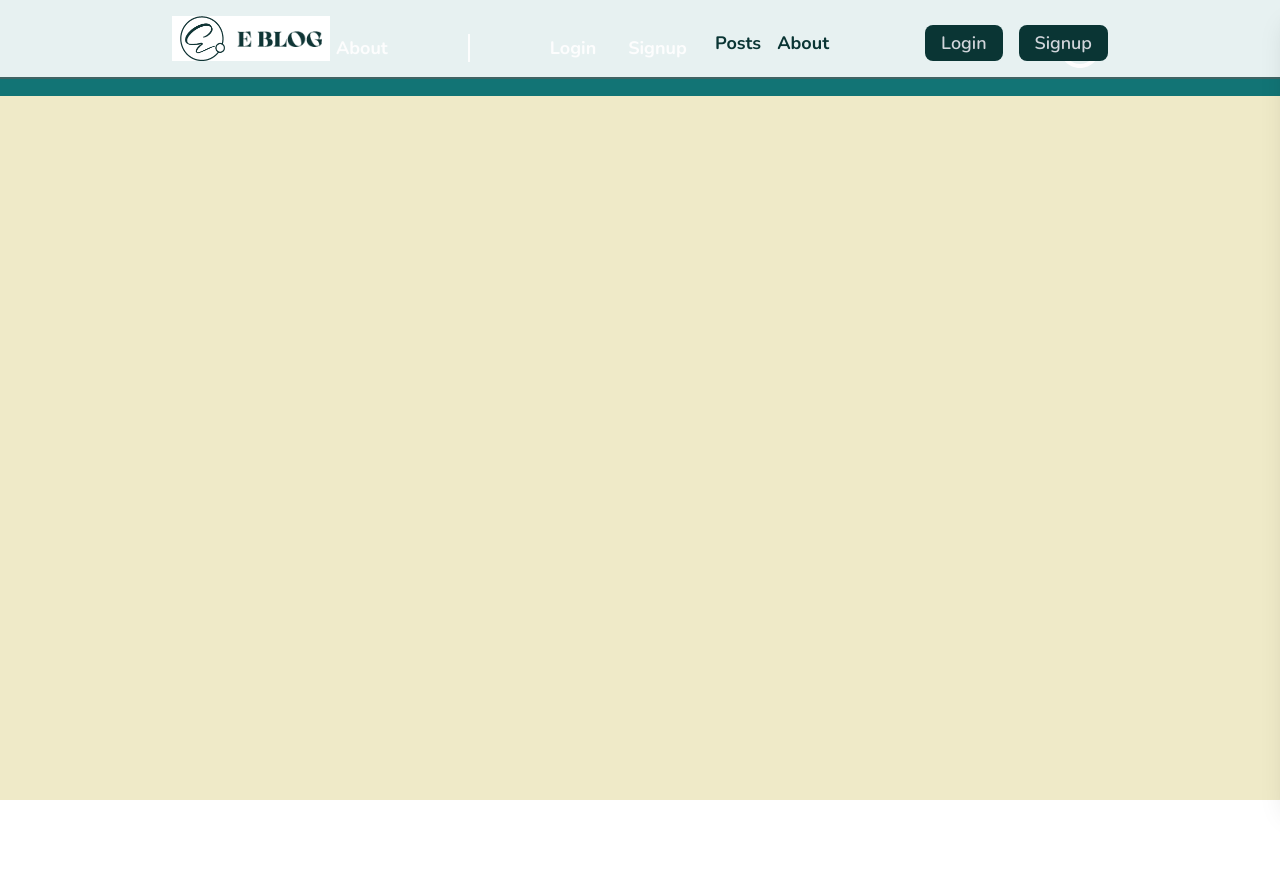
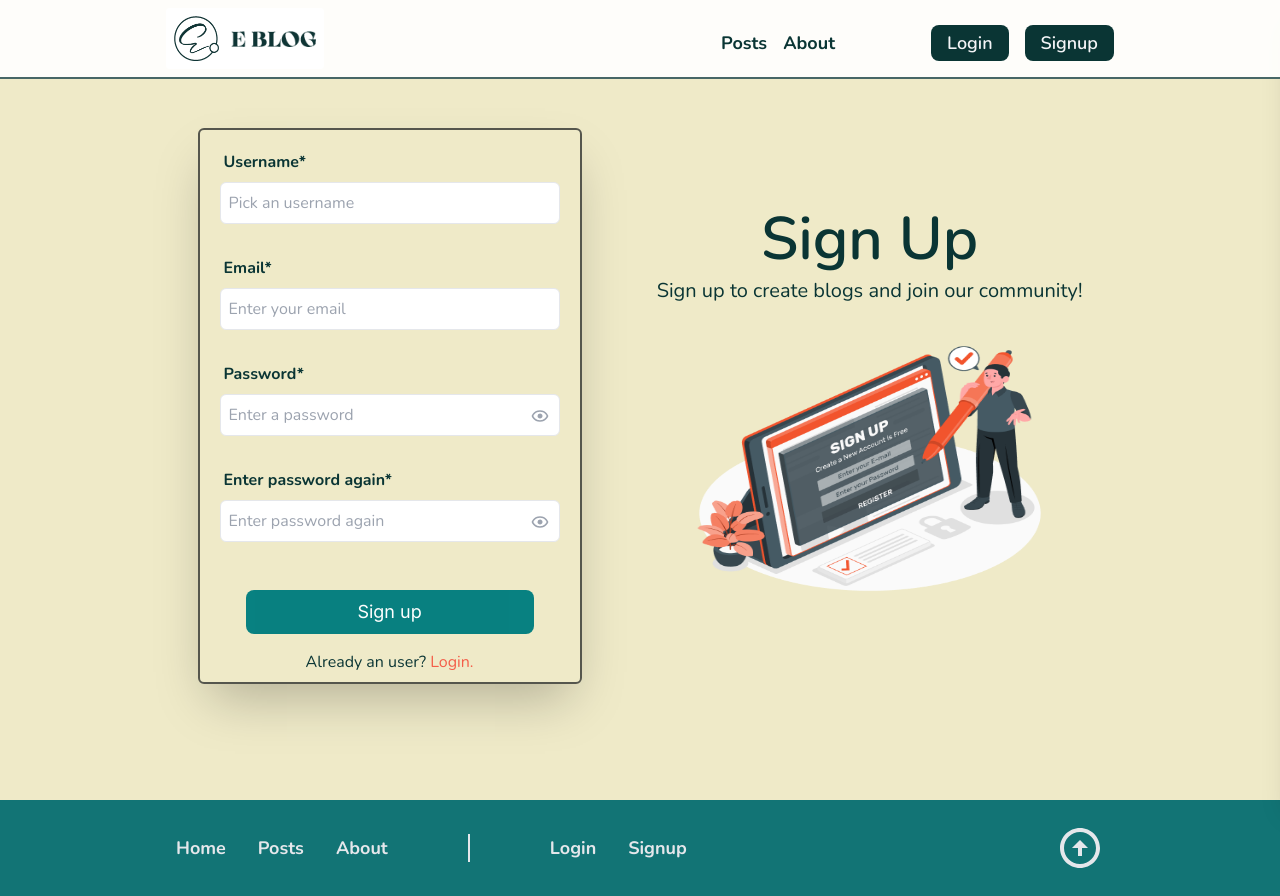
Before and after one commit to AEmre23/my-blog, a Next.js app: page /Signup in a window 1280 px wide. Before the commit the page ends 800 px from the top, so only its background shows below. Built offline with nearby package versions, Linux system fonts and the light colour scheme; no server answers; the database is empty.

Commit message:
blog page created, delete system activeted, visual changes and minor bug fixes

```diff
--- a/pages/Login.js
+++ b/pages/Login.js
@@ -105,16 +105,16 @@ const Login = () => {
           variants={container1}
           initial="hidden"
           animate="show"
-          className={`${loading ? 'blur-[3px]' : ''} flex flex-col shadow-2xl gap-10 mobile:gap-8 border-2 rounded-md border-l-text dark:border-scolor p-3 mobile:pb-24 my-4 w-96 mobile:w-full relative`}
+          className={`${loading ? 'blur-[3px]' : ''} flex flex-col shadow-2xl gap-10 mobile:gap-8 border-2 rounded-md border-bhover dark:border-scolor p-3 mobile:pb-24 my-4 w-96 mobile:w-full relative`}
         >
           <m.div variants={containerChild} className="flex flex-col gap-2 relative">
-            <label className={`font-semibold ml-1`}>Email</label>
-            <input autoComplete="email"  ref={email} className={`${validEmail ? 'border-current' : 'border-red-600'} p-2 focus:outline-green-400 rounded-md border text-black placeholder:text-gray-400`} type='text' placeholder='Enter your email' />
+            <label className={`font-bold ml-1`}>Email</label>
+            <input autoComplete="email"  ref={email} className={`${validEmail ? '' : 'border-red-600'} p-2 rounded-md border text-black placeholder:text-gray-400`} type='text' placeholder='Enter your email' />
             {validEmail ? null : <div className="absolute text-red-600 -bottom-6 left-1">{error}</div>}
           </m.div>
           <m.div variants={containerChild} className="flex flex-col gap-2 relative">
-            <label className={`font-semibold ml-1`}>Password</label>
-            <input ref={password} className={`${validPassword ? 'border-current' : 'border-red-600'} p-2 focus:outline-green-400 rounded-md border text-black placeholder:text-gray-400 `} type='password' placeholder='Enter your password' />
+            <label className={`font-bold ml-1`}>Password</label>
+            <input ref={password} className={`${validPassword ? '' : 'border-red-600'} p-2 rounded-md border text-black placeholder:text-gray-400 `} type='password' placeholder='Enter your password' />
             {showPassword ? <BiShow onClick={passwordShower} className="showhide" /> : <BiHide onClick={passwordShower} className="showhide" /> }
             {validPassword ? null : <div className="absolute text-red-600 -bottom-6 left-1">{error}</div>}
           </m.div>
--- a/pages/Signup.js
+++ b/pages/Signup.js
@@ -160,24 +160,24 @@ const Signup = () => {
           className={`${loading ? 'blur-[2px]' : ''} flex flex-col shadow-2xl gap-8 border-2 rounded-md border-l-text/75 pb-12 dark:border-scolor p-5 my-4 w-96 mobile:w-full relative`}
         >
           <m.div variants={containerChild} className="flex flex-col gap-2 relative">
-            <label className={`font-semibold ml-1`}>Username*</label>
-            <input ref={username} className={`${validUsername ? 'border-current' : 'border-red-600'} p-2 focus:outline-green-400 rounded-md border text-black placeholder:text-gray-400`} type='text' placeholder='Pick an username' />
+            <label className={`font-bold ml-1`}>Username*</label>
+            <input ref={username} className={`${validUsername ? '' : 'border-2 border-red-600'} p-2 rounded-md border text-black placeholder:text-gray-400`} type='text' placeholder='Pick an username' />
           {validUsername ? null : <div className="absolute text-red-600 -bottom-6 left-1">enter at least 2 letters</div>}
           </m.div>
           <m.div variants={containerChild} className="flex flex-col gap-2 relative">
-            <label className={`font-semibold ml-1`}>Email*</label>
-            <input ref={email} className={`${validEmail ? 'border-current' : 'border-red-600'} p-2 focus:outline-green-400 rounded-md border text-black placeholder:text-gray-400`} type='text' placeholder='Enter your email' />
+            <label className={`font-bold ml-1`}>Email*</label>
+            <input ref={email} className={`${validEmail ? '' : 'border-2 border-red-600'} p-2 rounded-md border text-black placeholder:text-gray-400`} type='text' placeholder='Enter your email' />
             {validEmail ? null : <div className="absolute text-red-600 -bottom-6 left-1">{mailError}</div>}
           </m.div>
           <m.div variants={containerChild} className="flex flex-col gap-2 relative">
-            <label className={`font-semibold ml-1`}>Password*</label>
-            <input ref={password1} className={`${validPassword ? 'border-current' : 'border-red-600'} p-2 focus:outline-green-400 rounded-md border text-black placeholder:text-gray-400 `} type='password' placeholder='Enter a password' />
+            <label className={`font-bold ml-1`}>Password*</label>
+            <input ref={password1} className={`${validPassword ? '' : 'border-2 border-red-600'} p-2 rounded-md border text-black placeholder:text-gray-400 `} type='password' placeholder='Enter a password' />
             {showPassword ? <BiShow onClick={passwordShower} className="showhide" /> : <BiHide onClick={passwordShower} className="showhide" /> }
             {validPassword ? null : <div className="absolute text-red-600 -bottom-6 left-1">{passwordError}</div>}
           </m.div>
           <m.div variants={containerChild} className="flex flex-col gap-2 relative">
-            <label className={`font-semibold ml-1`}>Enter password again*</label>
-            <input ref={password2} className={`${validPasswordCheck ? 'border-current' : 'border-red-600'} p-2 focus:outline-green-400 rounded-md border text-black placeholder:text-gray-400`} type='password' placeholder='Enter password again' />
+            <label className={`font-bold ml-1`}>Enter password again*</label>
+            <input ref={password2} className={`${validPasswordCheck ? '' : 'border-2 border-red-600'} p-2 rounded-md border text-black placeholder:text-gray-400`} type='password' placeholder='Enter password again' />
             {showPassword ? <BiShow onClick={passwordShower} className="showhide" /> : <BiHide onClick={passwordShower} className="showhide" /> }
             {validPasswordCheck ? null : <div className="absolute text-red-600 -bottom-6 left-1">{passwordError}</div>}
           </m.div>
--- a/pages/_app.js
+++ b/pages/_app.js
@@ -19,19 +19,19 @@ function AppComponent({ Component, pageProps, router }) {
   const dispatch = useDispatch()
   const postsCollectionRef = collection(db, "posts")
 
-  useEffect(() => {
   const getPosts = async () => {
     const data = await getDocs(postsCollectionRef)
     const sortedData = data.docs.map((doc) => ({ ...doc.data(), id: doc.id }))
-      setTimeout(()=>{
+    setTimeout(() => {
       dispatch(setPosts({
         data: sortedData,
-        isLoading:false
+        isLoading: false
       }))
-      },2500)
+    }, 2500)
   }
+
+  useEffect(() => {
     getPosts()
-
   }, []);
 
   useEffect(() => {
@@ -40,6 +40,7 @@ function AppComponent({ Component, pageProps, router }) {
         dispatch(setLogin({
           name: currentUser.displayName,
           email: currentUser.email,
+          id: currentUser.uid
         }))
       }
     })
@@ -53,18 +54,15 @@ function AppComponent({ Component, pageProps, router }) {
   return (
   <>
       {posts.isLoading ?
-        <div className="fixed h-screen w-full bg-newbg flex items-center justify-center">
+        <div className="fixed h-screen w-full bg-newbg flex flex-col-reverse gap-3 items-center justify-center">
           <Image className="animate-pulse" src={logo} alt="site-logo" />
         </div>
       :
-      <div className='font-nunito min-h-screen duration-700 text-newtext bg-newbg dark:bg-bg-dark dark:text-d-text overflow-hidden mobile:overflow-clip' >
+      <div className='font-nunito min-h-screen duration-700 text-newtext bg-newbg dark:bg-bg-dark dark:text-d-text overflow-clip' >
         <NavBar />
-        {posts?.data.length > 0 ?
         <AnimatePresence>
           <Component key={router.pathname} {...pageProps} />
         </AnimatePresence>
-          : null
-        }
         <Footer />
         </div>
       }
--- a/src/components/Footer.js
+++ b/src/components/Footer.js
@@ -7,7 +7,7 @@ const Footer = () => {
   const pages = ["Home","Posts","About"]
 
   return (
-    <div className="w-full flex justify-center items-center bg-bhover">
+    <footer className="w-full flex justify-center items-center bg-bhover">
       <div className="w-9/12 mobile:w-11/12 min-h-24 flex items-center p-4 mobile:px-2 gap-2 text-gray-200  justify-between ">
         <div className="flex mobile:flex-col font-bold gap-20 mobile:gap-2 text-lg ">
           <div className="flex font-bold gap-8 border-r-2 pr-20 mobile:border-r-0 mobile:pr-0 mobile:border-b-2 mobile:pb-2">
@@ -39,7 +39,7 @@ const Footer = () => {
           <BiUpArrowCircle onClick={()=>document.documentElement.scrollTop = 0} className="w-12 cursor-pointer duration-200 hover:-translate-y-1 h-12" />
         </div>
       </div>
-    </div>
+    </footer>
   )
 }
 
--- a/src/components/Layout.js
+++ b/src/components/Layout.js
@@ -8,7 +8,7 @@ const Layout = ({ children }) => {
   const name = pathname.replace(/[^a-zA-Z ]/g, "");
 
   return (
-    <div className="w-full min-h-screen flex justify-center mt-28 mobile:mt-0 mobile:pt-28 bigscreen:mt-44">
+    <div className="w-full min-h-screen flex justify-center pt-28 mobile:mt-0 mobile:pt-28 bigscreen:pt-36">
       <Head>
         <title>e-Blog | {name} </title>
       </Head>
--- a/src/components/NavBar.js
+++ b/src/components/NavBar.js
@@ -35,8 +35,8 @@ const NavBar = () => {
   }, [menuToggle]);
 
   return (
-    <div className="fixed top-0 right-0 w-full z-30">
-      <header className={`${menuToggle ? 'bg-white/90' : 'bg-white'} w-full text-newtext text-lg font-bold border-b-2 border-newtext/75 p-4 flex justify-center items-center`}>
+    <div className="fixed top-0 right-0 w-full z-50">
+      <nav className={`${menuToggle ? 'bg-white/90' : 'bg-white'} w-full text-newtext z-40 relative text-lg font-bold border-b-2 border-newtext/75 p-2 flex justify-center items-center`}>
         <div className="w-9/12 mobile:w-11/12 flex justify-between items-center">
           <Link href='/'>
             <div onClick={()=>setMenuToggle(true)}  className="hidden mobile:flex z-50 items-center gap-3 cursor-pointer transition-all scale-125">
@@ -44,7 +44,7 @@ const NavBar = () => {
             </div>
           </Link>
           <Link href='/'>
-            <div onClick={()=>setMenuToggle(true)}  className="bg-white px-2 flex mobile:hidden items-center gap-3 cursor-pointer transition-all hover:scale-105">
+            <div onClick={()=>setMenuToggle(true)}  className="bg-white p-2 rounded flex mobile:hidden items-center gap-3 cursor-pointer transition-all hover:scale-105">
               <Image src={elogo} width={45} height={45} alt='site-logo' />
               <Image src={elogoyazi} width={85} height={16} alt='site-text' />
             </div>
@@ -57,8 +57,8 @@ const NavBar = () => {
             <div className="">
               {user.email.length === 0 ?
                 <ul className="flex gap-4">
-                  <Link href="/Login"><li className="cursor-pointer font-semibold text-gray-300 bg-newtext hover:bg-bhover p-1 px-4 rounded-lg transition-all hover:text-white">Login</li></Link>
-                  <Link href="/Signup"><li className="cursor-pointer font-semibold text-gray-300 bg-newtext hover:bg-bhover p-1 px-4 rounded-lg transition-all hover:text-white">Signup</li></Link>
+                  <Link href="/Login"><li className="cursor-pointer font-semibold text-gray-100 bg-newtext hover:bg-bhover p-1 px-4 rounded-lg transition-all hover:text-white">Login</li></Link>
+                  <Link href="/Signup"><li className="cursor-pointer font-semibold text-gray-100 bg-newtext hover:bg-bhover p-1 px-4 rounded-lg transition-all hover:text-white">Signup</li></Link>
                 </ul>
                 :
                 <div className="flex gap-3">
@@ -81,31 +81,31 @@ const NavBar = () => {
           }
           </div>
         </div>
-      </header>
-      <div ref={mobileMenu} className={`${menuToggle ? 'translate-x-[225px]' : 'translate-x-0 '} duration-500 fixed z-40 top-0 pt-[77px] right-0 w-[225px] h-screen bg-white shadow-xl text-newtext`}>
-        <div className='px-6 text-right flex flex-col gap-3 text-2xl font-bold border-t-2 pt-8 border-newtext/70'>
-          <Link href="/"><div onClick={() => setMenuToggle(true)}>Home</div></Link>
-          <Link href="/Posts"><div onClick={() => setMenuToggle(true)}>Posts</div></Link>
-          <Link href="/About"><div onClick={()=>setMenuToggle(true)}>About</div></Link>
+      </nav>
+      <nav ref={mobileMenu} className={`${menuToggle ? 'translate-x-[225px]' : 'translate-x-0 '} duration-500 fixed z-10 top-0 right-0 w-[225px] h-screen bg-white shadow-xl text-newtext`}>
+        <div className='text-right flex flex-col gap-3 text-2xl font-bold pt-20 w-full h-full relative'>
+          <Link href="/"><div className="pr-4" onClick={() => setMenuToggle(true)}>Home</div></Link>
+          <Link href="/Posts"><div className="pr-4" onClick={() => setMenuToggle(true)}>Posts</div></Link>
+          <Link href="/About"><div className="pr-4" onClick={()=>setMenuToggle(true)}>About</div></Link>
           {user.email.length === 0 ?
             <div className="pt-4 flex flex-col gap-3">
-              <Link href="/Login"><div onClick={() => setMenuToggle(true)}>Login</div></Link>
-              <Link href="/Signup"><div onClick={() => setMenuToggle(true)}>Signup</div></Link>
+              <Link href="/Login"><div className="pr-4" onClick={() => setMenuToggle(true)}>Login</div></Link>
+              <Link href="/Signup"><div className="pr-4" onClick={() => setMenuToggle(true)}>Signup</div></Link>
             </div>
             :
-            <div>
-              <Link href="/CreatePost"><div onClick={() => setMenuToggle(true)}>Create Post</div></Link>
-              <div>
-                <div className="flex justify-end items-center gap-3 mt-12 text-right">
-                  <div className="">{user.name}</div>
-                  <div className="mt-1"><Image className="rounded-full" src={avatar} width={40} height={40} alt='avatar' /></div>
+            <div className="w-full">
+              <Link href="/CreatePost"><div className="pr-4 pt-4" onClick={() => setMenuToggle(true)}>Create Post</div></Link>
+              <div className="bg-bhover text-white px-2 py-2 absolute bottom-0 pb-32 w-full border-y-2 border-newtext">
+                <div className="flex gap-3 items-center text-right">
+                  <Image className="rounded-full" src={avatar} width={30} height={30} alt='avatar' />
+                  <div className="text-sm">{user.name}</div>
                 </div>
-                <button className="mt-2 text-sm p-2 bg-newtext text-white font-semibold rounded-md shadow-md" onClick={() => { logout(); router.push('/') }}>Logout</button>
+                <button className="mt-2 absolute bottom-18 w-full left-0 text-sm p-2 bg-newtext text-white font-semibold shadow-md " onClick={() => { logout(); router.push('/') }}>Logout</button>
               </div>
             </div>
           }
         </div>
-      </div>
+      </nav>
     </div>
   )
 }
--- a/src/stores/user.js
+++ b/src/stores/user.js
@@ -2,7 +2,7 @@ import { createSlice } from '@reduxjs/toolkit'
 
 export const userSlice = createSlice({
   name: "isLoggedIn",
-  initialState : { value: { name: "", email: "", } },
+  initialState : { value: { name: "", email: "",id:"" } },
   reducers: {
     setLogin: (state,action) => {
       state.value = action.payload;
--- a/src/styles/globals.css
+++ b/src/styles/globals.css
@@ -1,11 +1,11 @@
-@import url('https://fonts.googleapis.com/css2?family=Inter:wght@400;500;700&family=Nunito:wght@400;500;600;700&family=Rubik:wght@400;500;700&display=swap');
+@import url('https://fonts.googleapis.com/css2?family=Inter:wght@400;500;700&family=Nunito:wght@400;500;600;700&family=Rubik:wght@300;400;500;700&display=swap');
 
 @tailwind base;
 @tailwind components;
 @tailwind utilities;
 
 html {
-  overflow-y: overlay;
+  overflow-y: visible;
   scroll-behavior: smooth;
 }
 html::-webkit-scrollbar {
```
Also changed, not shown: pages/Posts/[id].js (+99 -8 lines), src/data/categoryImages.js (+8 -7 lines), 1 other file (tests, documents, lock files or other folders). Lines whose indentation alone changed are shown as unchanged.
